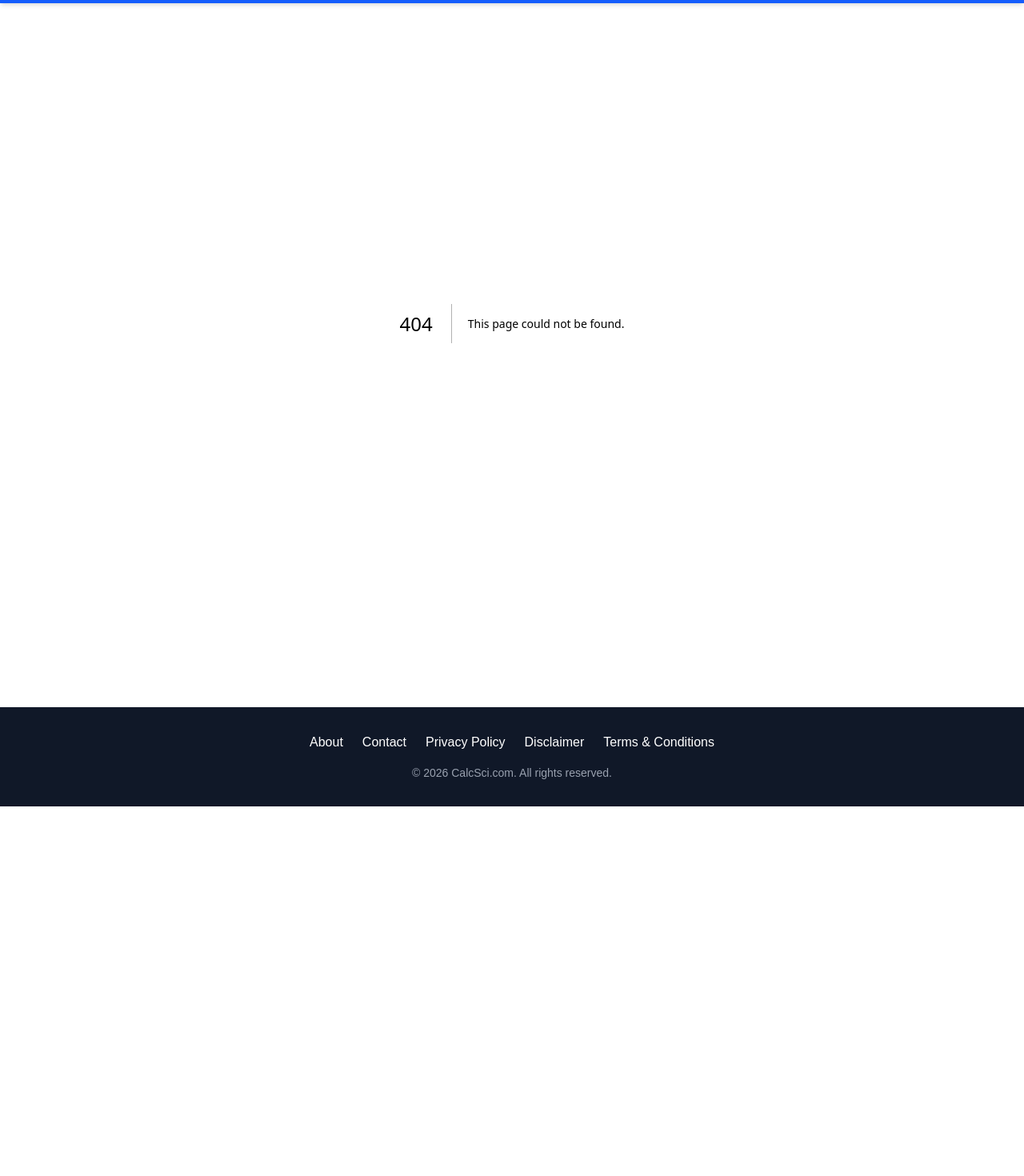
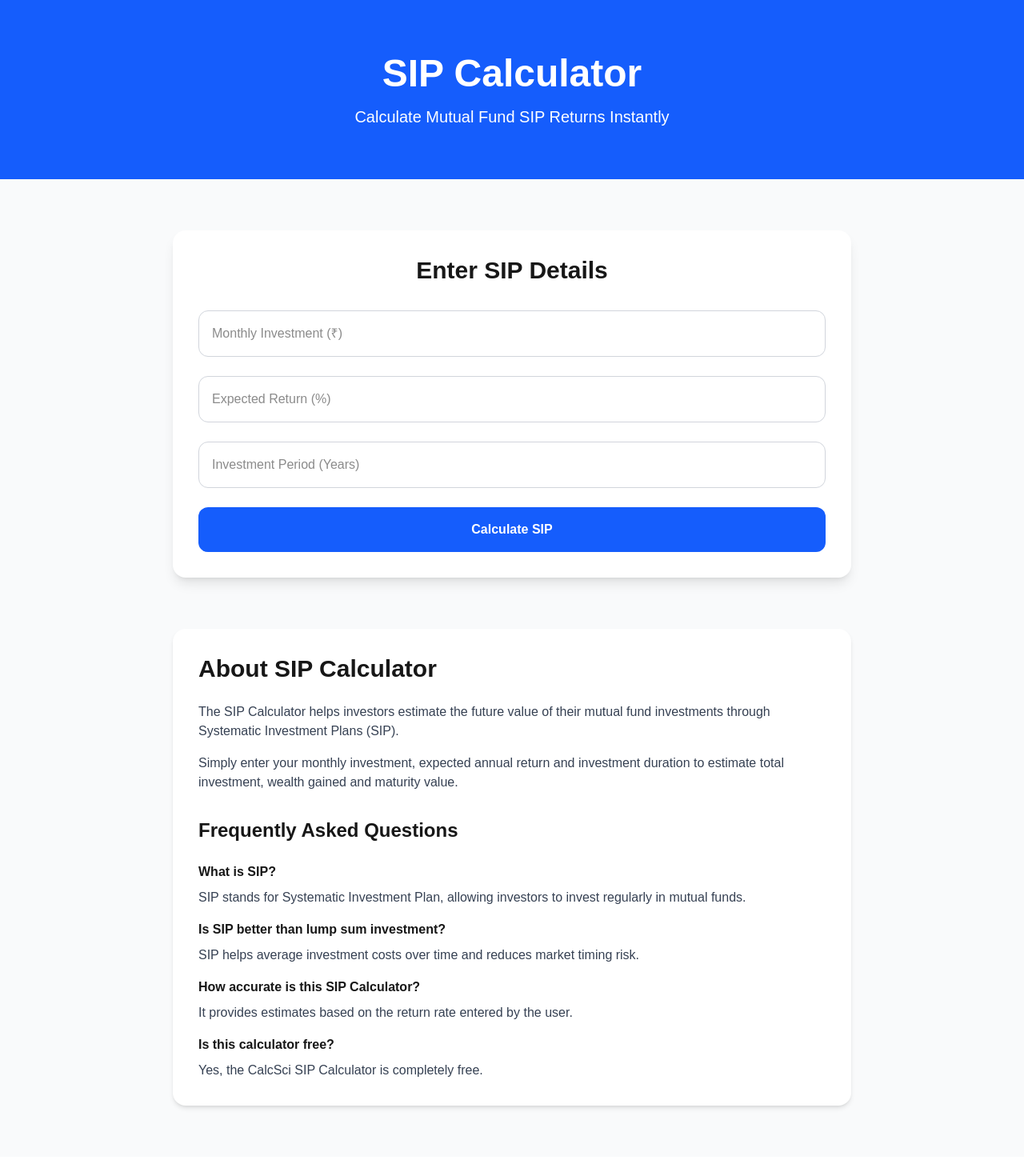
Before and after one commit to CalcSci/calcsci, a Next.js app: page /finance/sip-calculator in a window 1280 px wide. Before the commit this address had no page. Shown: the part 60-1530 px from the top of the page at 80% size. Before the commit the page ends 1068 px from the top, so only its background shows below. Built offline with nearby package versions, Linux system fonts and the light colour scheme.

Commit message:
Added robots.txt

```diff
--- /dev/null
+++ b/app/finance/sip-calculator/layout.tsx
@@ -0,0 +1,44 @@
+import type { Metadata } from "next";
+
+export const metadata: Metadata = {
+  title:
+    "SIP Calculator - Calculate Mutual Fund SIP Returns | CalcSci",
+  description:
+    "Free SIP Calculator by CalcSci. Calculate your monthly SIP investment returns, wealth gained and maturity amount instantly.",
+  alternates: {
+    canonical: "/finance/sip-calculator",
+  },
+  openGraph: {
+    title:
+      "SIP Calculator - Calculate Mutual Fund SIP Returns | CalcSci",
+    description:
+      "Free SIP Calculator by CalcSci. Calculate your monthly SIP investment returns, wealth gained and maturity amount instantly.",
+    url: "https://www.calcsci.com/finance/sip-calculator",
+    siteName: "CalcSci",
+    type: "website",
+    images: [
+      {
+        url: "/og-image.png",
+        width: 1200,
+        height: 630,
+        alt: "SIP Calculator | CalcSci",
+      },
+    ],
+  },
+  twitter: {
+    card: "summary_large_image",
+    title:
+      "SIP Calculator - Calculate Mutual Fund SIP Returns | CalcSci",
+    description:
+      "Free SIP Calculator by CalcSci. Calculate your monthly SIP investment returns, wealth gained and maturity amount instantly.",
+    images: ["/og-image.png"],
+  },
+};
+
+export default function Layout({
+  children,
+}: {
+  children: React.ReactNode;
+}) {
+  return children;
+}
--- /dev/null
+++ b/app/finance/sip-calculator/page.tsx
@@ -0,0 +1,245 @@
+"use client";
+
+import { useState } from "react";
+import BreadcrumbSchema from "@/components/BreadcrumbSchema";
+
+export default function SIPCalculatorPage() {
+  const [monthlyInvestment, setMonthlyInvestment] = useState("");
+  const [returnRate, setReturnRate] = useState("");
+  const [years, setYears] = useState("");
+  const [investedAmount, setInvestedAmount] = useState("");
+  const [estimatedReturns, setEstimatedReturns] = useState("");
+  const [maturityValue, setMaturityValue] = useState("");
+
+  const calculateSIP = () => {
+    const P = Number(monthlyInvestment);
+    const annualRate = Number(returnRate);
+    const Y = Number(years);
+
+    if (!P || !annualRate || !Y) {
+      return;
+    }
+
+    const r = annualRate / 12 / 100;
+    const n = Y * 12;
+    const maturity = P * (((Math.pow(1 + r, n) - 1) / r) * (1 + r));
+    const invested = P * n;
+    const returns = maturity - invested;
+
+    setInvestedAmount(invested.toFixed(0));
+    setEstimatedReturns(returns.toFixed(0));
+    setMaturityValue(maturity.toFixed(0));
+  };
+
+  return (
+    <>
+      <BreadcrumbSchema
+        items={[
+          {
+            name: "Home",
+            url: "https://www.calcsci.com",
+          },
+          {
+            name: "Finance",
+            url: "https://www.calcsci.com/finance",
+          },
+          {
+            name: "SIP Calculator",
+            url: "https://www.calcsci.com/finance/sip-calculator",
+          },
+        ]}
+      />
+      <script
+        type="application/ld+json"
+        dangerouslySetInnerHTML={{
+          __html: JSON.stringify({
+            "@context": "https://schema.org",
+            "@type": "WebApplication",
+            name: "SIP Calculator",
+            url: "https://www.calcsci.com/finance/sip-calculator",
+            applicationCategory: "FinanceApplication",
+            operatingSystem: "Any",
+            description:
+              "Calculate SIP returns, wealth gained and maturity value instantly.",
+          }),
+        }}
+      />
+      <script
+        type="application/ld+json"
+        dangerouslySetInnerHTML={{
+          __html: JSON.stringify({
+            "@context": "https://schema.org",
+            "@type": "FAQPage",
+            mainEntity: [
+              {
+                "@type": "Question",
+                name: "What is SIP?",
+                acceptedAnswer: {
+                  "@type": "Answer",
+                  text:
+                    "SIP stands for Systematic Investment Plan. It allows investors to invest a fixed amount regularly in mutual funds.",
+                },
+              },
+              {
+                "@type": "Question",
+                name: "How is SIP maturity calculated?",
+                acceptedAnswer: {
+                  "@type": "Answer",
+                  text:
+                    "SIP maturity is calculated using monthly investment amount, expected annual return rate and investment duration.",
+                },
+              },
+              {
+                "@type": "Question",
+                name: "Can SIP generate wealth over the long term?",
+                acceptedAnswer: {
+                  "@type": "Answer",
+                  text:
+                    "Yes. Long-term SIP investing benefits from compounding and can help build substantial wealth.",
+                },
+              },
+              {
+                "@type": "Question",
+                name: "Is this SIP Calculator free?",
+                acceptedAnswer: {
+                  "@type": "Answer",
+                  text:
+                    "Yes. The CalcSci SIP Calculator is completely free to use.",
+                },
+              },
+            ],
+          }),
+        }}
+      />
+      <main className="bg-gray-50 min-h-screen">
+      <section className="bg-blue-600 text-white py-16 text-center">
+        <h1 className="text-5xl font-bold mb-4">
+          SIP Calculator
+        </h1>
+        <p className="text-xl">
+          Calculate Mutual Fund SIP Returns
+          Instantly
+        </p>
+      </section>
+
+      <section className="max-w-4xl mx-auto px-6 py-16">
+        <div className="bg-white rounded-2xl shadow-lg p-8">
+          <h2 className="text-3xl font-bold text-center mb-8">
+            Enter SIP Details
+          </h2>
+
+          <div className="space-y-6">
+            <input
+              type="number"
+              placeholder="Monthly Investment (₹)"
+              value={monthlyInvestment}
+              onChange={(e) => setMonthlyInvestment(e.target.value)}
+              className="w-full border border-gray-300 rounded-xl p-4"
+            />
+            <input
+              type="number"
+              placeholder="Expected Return (%)"
+              value={returnRate}
+              onChange={(e) => setReturnRate(e.target.value)}
+              className="w-full border border-gray-300 rounded-xl p-4"
+            />
+            <input
+              type="number"
+              placeholder="Investment Period (Years)"
+              value={years}
+              onChange={(e) => setYears(e.target.value)}
+              className="w-full border border-gray-300 rounded-xl p-4"
+            />
+            <button
+              onClick={calculateSIP}
+              className="w-full bg-blue-600 text-white py-4 rounded-xl font-semibold hover:bg-blue-700"
+            >
+              Calculate SIP
+            </button>
+          </div>
+
+          {maturityValue && (
+            <div className="mt-8 bg-green-50 border border-green-300 rounded-xl p-6">
+              <h3 className="text-2xl font-bold text-green-700 mb-4">
+                SIP Result
+              </h3>
+              <p className="mb-2">
+                Total Investment:
+                <strong>
+                  {" "}
+                  ₹{investedAmount}
+                </strong>
+              </p>
+              <p className="mb-2">
+                Estimated Returns:
+                <strong>
+                  {" "}
+                  ₹{estimatedReturns}
+                </strong>
+              </p>
+              <p>
+                Maturity Value:
+                <strong>
+                  {" "}
+                  ₹{maturityValue}
+                </strong>
+              </p>
+            </div>
+          )}
+        </div>
+      </section>
+      <section className="max-w-4xl mx-auto px-6 pb-16">
+        <div className="bg-white rounded-2xl shadow-md p-8">
+          <h2 className="text-3xl font-bold mb-6">
+            About SIP Calculator
+          </h2>
+          <p className="text-gray-700 mb-4">
+            The SIP Calculator helps investors estimate
+            the future value of their mutual fund
+            investments through Systematic Investment
+            Plans (SIP).
+          </p>
+          <p className="text-gray-700 mb-8">
+            Simply enter your monthly investment,
+            expected annual return and investment
+            duration to estimate total investment,
+            wealth gained and maturity value.
+          </p>
+          <h2 className="text-2xl font-bold mb-6">
+            Frequently Asked Questions
+          </h2>
+          <h3 className="font-semibold mb-2">
+            What is SIP?
+          </h3>
+          <p className="mb-4 text-gray-700">
+            SIP stands for Systematic Investment Plan,
+            allowing investors to invest regularly in
+            mutual funds.
+          </p>
+          <h3 className="font-semibold mb-2">
+            Is SIP better than lump sum investment?
+          </h3>
+          <p className="mb-4 text-gray-700">
+            SIP helps average investment costs over
+            time and reduces market timing risk.
+          </p>
+          <h3 className="font-semibold mb-2">
+            How accurate is this SIP Calculator?
+          </h3>
+          <p className="mb-4 text-gray-700">
+            It provides estimates based on the return
+            rate entered by the user.
+          </p>
+          <h3 className="font-semibold mb-2">
+            Is this calculator free?
+          </h3>
+          <p className="text-gray-700">
+            Yes, the CalcSci SIP Calculator is
+            completely free.
+          </p>
+        </div>
+      </section>
+    </main>
+    </>
+  );
+}
--- a/app/page.tsx
+++ b/app/page.tsx
@@ -26,6 +26,11 @@ export default function Home() {
       name: "Date Difference Calculator",
       icon: "📆",
       href: "/utility/date-difference-calculator",
+    },
+    {
+      name: "SIP Calculator",
+      icon: "📈",
+      href: "/finance/sip-calculator",
     },
     {
       name: "EMI Calculator",
@@ -137,9 +142,11 @@ export default function Home() {
               </div>
             </Link>
 
-            <div className="bg-gray-100 p-3 rounded-xl">
-              📈 SIP Calculator
-            </div>
+            <Link href="/finance/sip-calculator">
+              <div className="bg-blue-50 border border-blue-200 p-3 rounded-xl hover:bg-blue-100 cursor-pointer">
+                📈 SIP Calculator
+              </div>
+            </Link>
 
             <Link href="/finance/gst-calculator">
               <div className="bg-blue-50 border border-blue-200 p-3 rounded-xl hover:bg-blue-100 cursor-pointer">
```
